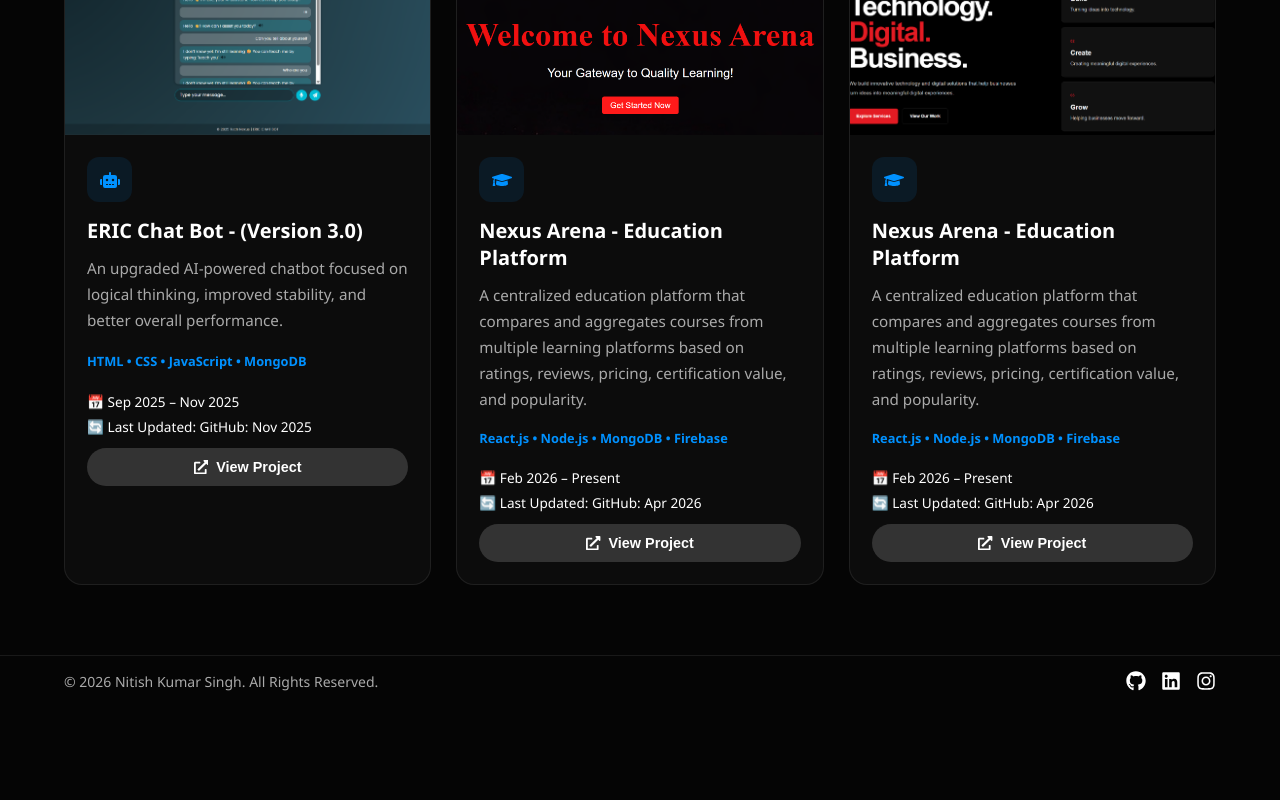
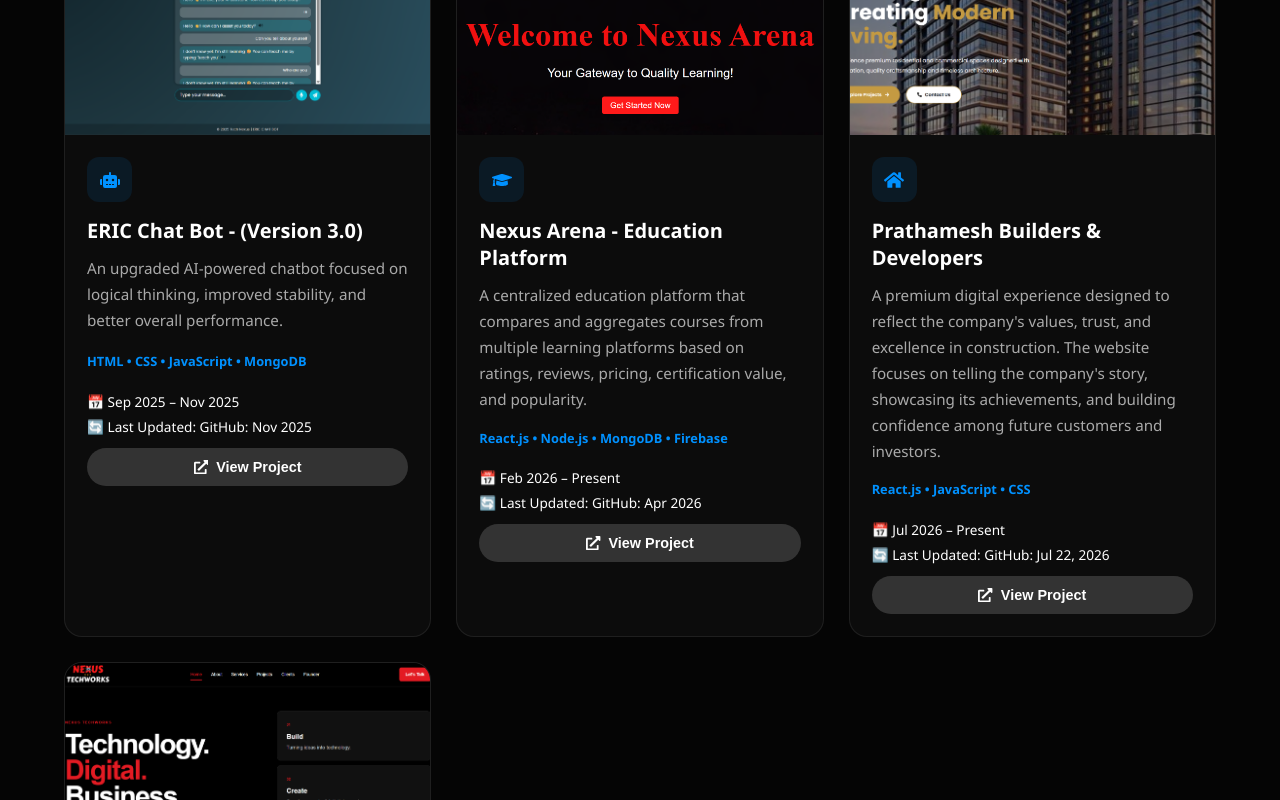
Before and after one commit to Snkumar21/Portfolio, a React (Vite) app in the folder portfolio/: page /projects in a window 1280 px wide. Shown: the part 2940-3740 px from the top of the page. Before the commit the page ends 3646 px from the top, so only its background shows below. Built offline with nearby package versions, Linux system fonts and the light colour scheme.

Commit message:
New Changes

```diff
--- a/portfolio/src/pages/Projects.jsx
+++ b/portfolio/src/pages/Projects.jsx
@@ -11,7 +11,8 @@
     FaTableTennis,
     FaExclamationCircle,
     FaRobot,
-    FaGamepad
+    FaGamepad,
+    FaBriefcase
 } from "react-icons/fa";
 
 import hubverse from "../assets/Img/Project/HubVerse.png";
@@ -29,6 +30,8 @@
 import nexusArena from "../assets/Img/Project/Nexus Arena.png";
 import ericChatBotV3 from "../assets/Img/Project/Eric chat bot v-3.png";
 import nexusTechworks from "../assets/Img/Project/Nexus Techworks.png";
+import PrathameshBD from "../assets/Img/Project/Prathamesh Builders and Developers.png"
+import { FaBuilding } from "react-icons/fa6";
 
 function Projects() {
     const projects = [
@@ -201,15 +204,27 @@
         },
 
         {
+            image: PrathameshBD,
+            title: "Prathamesh Builders & Developers",
+            description:
+                "A premium digital experience designed to reflect the company's values, trust, and excellence in construction. The website focuses on telling the company's story, showcasing its achievements, and building confidence among future customers and investors.",
+            icon: <FaHome />,
+            date: "Jul 2026 – Present",
+            lastUpdated: "GitHub: Jul 22, 2026",
+            technologies: "React.js • JavaScript • CSS",
+            link: "https://github.com/Snkumar21/Prathamesh-Builders-and-Developers---Portfolio-Application.git"
+        },
+
+        {
             image: nexusTechworks,
-            title: "Nexus Arena - Education Platform",
+            title: "Nexus Techworks - Web Application",
             description:
-                "A centralized education platform that compares and aggregates courses from multiple learning platforms based on ratings, reviews, pricing, certification value, and popularity.",
-            icon: <FaGraduationCap />,
-            date: "Feb 2026 – Present",
-            lastUpdated: "GitHub: Apr 2026",
-            technologies: "React.js • Node.js • MongoDB • Firebase",
-            link: "https://github.com/Snkumar21/Nexus-Arena"
+                "A personal milestone focused on learning, teaching, and growing with students. This web application represents the digital presence of Nexus Techworks and its technology-focused initiatives.",
+            icon: <FaBriefcase />,
+            date: "Jul 2026 – Present",
+            lastUpdated: "GitHub: Aug 2026",
+            technologies: "React.js • JavaScript • CSS",
+            link: "https://github.com/Snkumar21/Nexus-Technoworks"
         }
     ];
 
```
